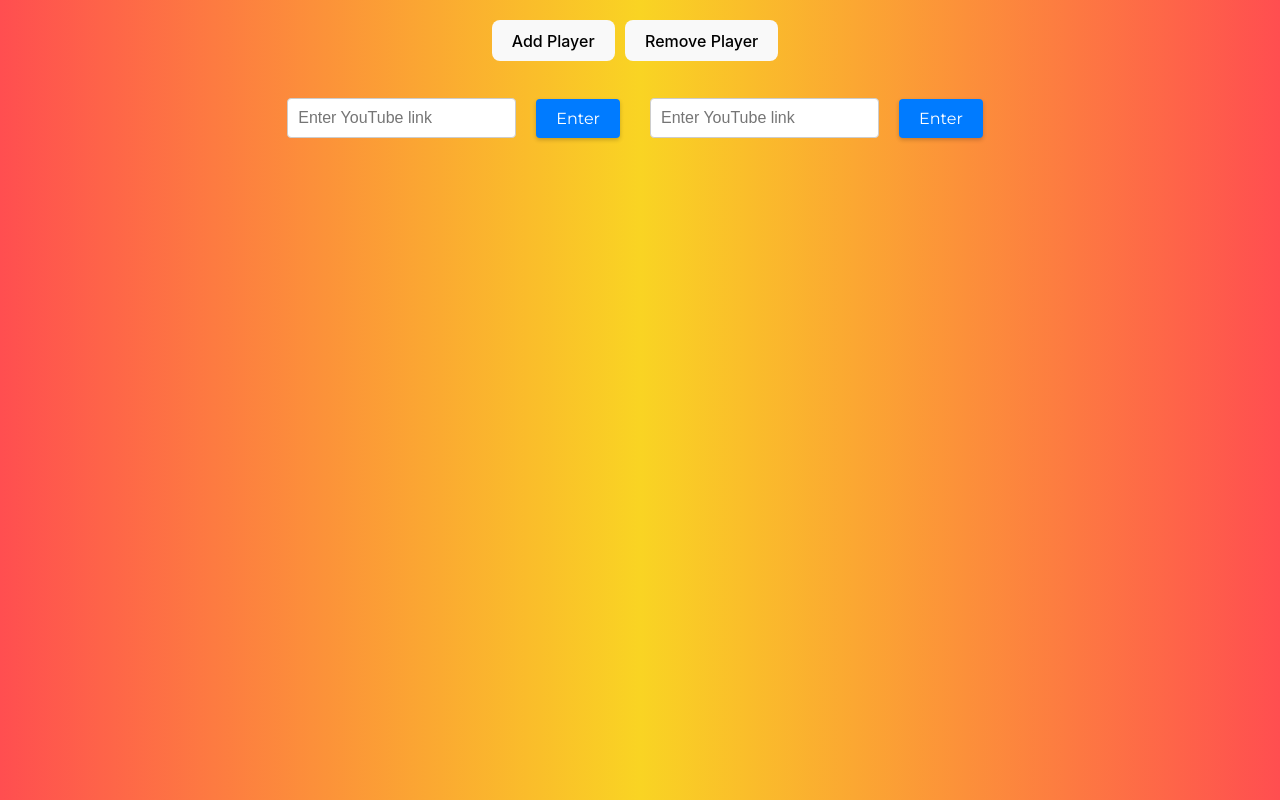
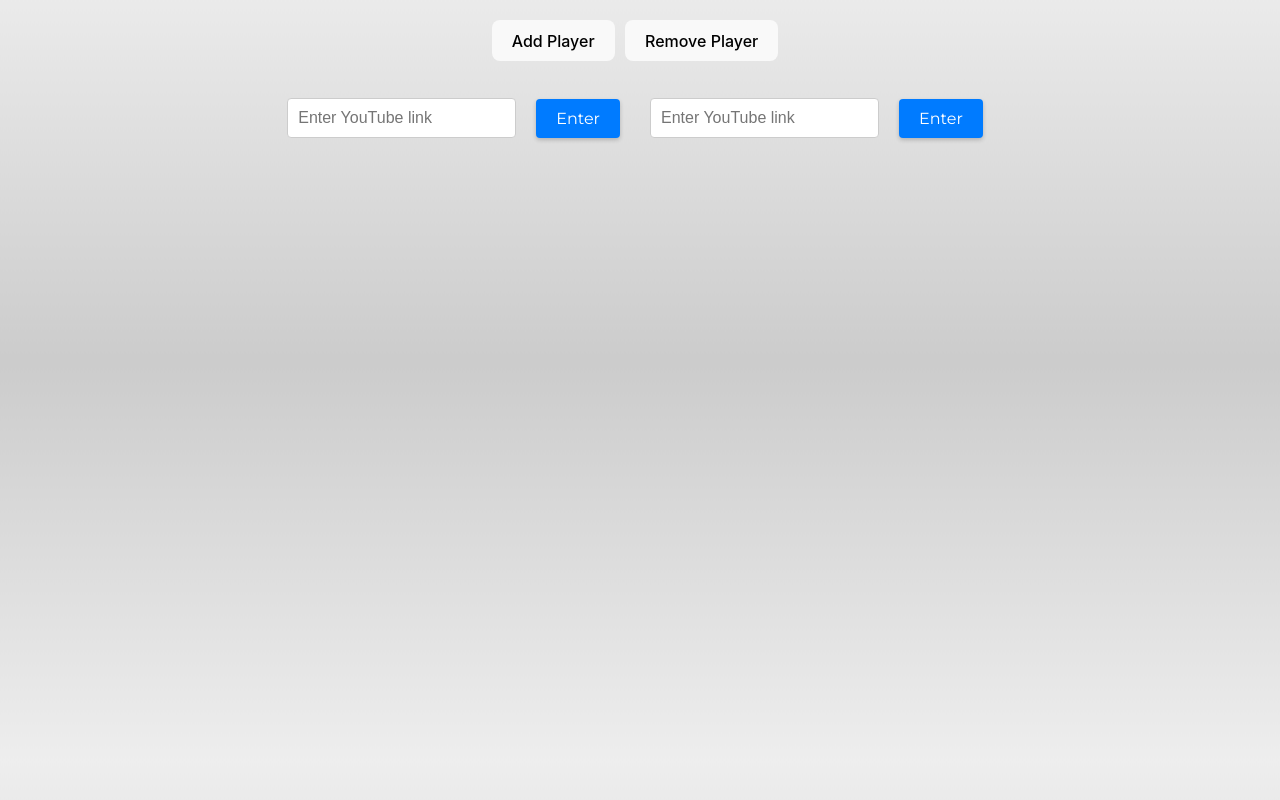
Before and after one commit to ArmSiwatK/play-multiple-videos, a React (Vite) app: page / in a window 1280 px wide. Built offline with nearby package versions, Linux system fonts and the light colour scheme.

Commit message:
Background styling

```diff
--- a/src/components/Background/Background.css
+++ b/src/components/Background/Background.css
@@ -13,21 +13,27 @@
     top: 0;
     left: 0;
     width: 100%;
-    height: 100%;
-    background: linear-gradient(to right, #ff4e50, #f9d423, #ff4e50);
-    animation: gradientAnimation 10s ease infinite;
+    height: 200%;
+    background: linear-gradient(to bottom, #cccccc, #eeeeee, #cccccc, #eeeeee, #cccccc);
+    animation: gradientAnimation 10s linear infinite;
 }
 
 @keyframes gradientAnimation {
     0% {
-        background-position: 0% 50%;
-    }
-
-    50% {
-        background-position: 100% 50%;
+        transform: translateY(0%);
     }
 
     100% {
-        background-position: 0% 50%;
+        transform: translateY(-50%);
     }
 }
+
+@-webkit-keyframes gradientAnimation {
+    0% {
+        transform: translateY(0%);
+    }
+
+    100% {
+        transform: translateY(-50%);
+    }
+}
```
